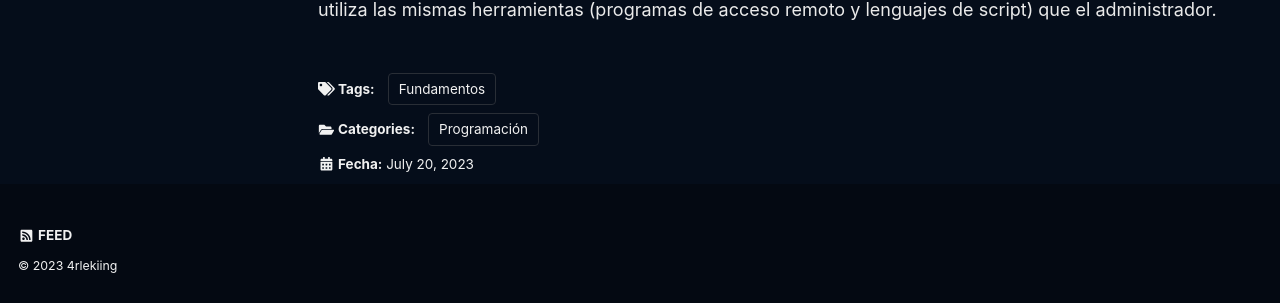
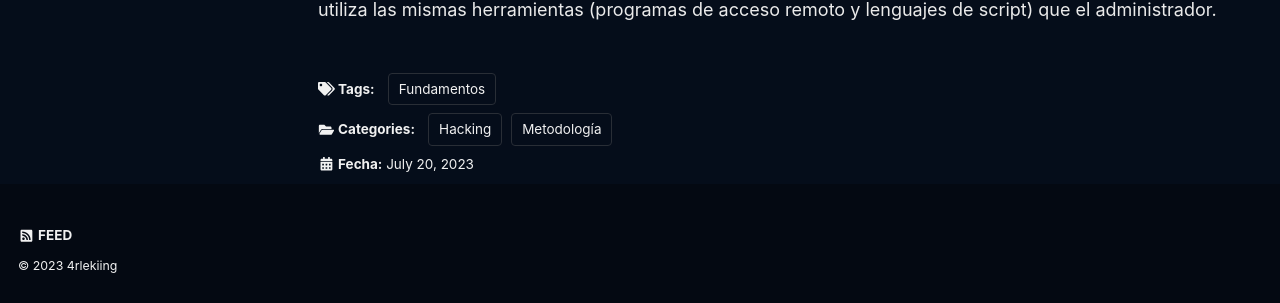
Before and after one commit to 4rleking/4rleking.github.io, a Jekyll site: the page built from _posts/2023-07-20-Metodologia.md, in a window 1280 px wide and 900 px high, scrolled down 9770 px. Shown: the part 588-891 px from the top of the window. Built offline with Jekyll 4.4.1, drawn with Linux system fonts in a browser that asks for light colours; cached includes are drawn as plain includes; a script that is not in the unit is left out.

Commit message:
Update 2023-07-20-Metodologia.md

```diff
--- a/_posts/2023-07-20-Metodologia.md
+++ b/_posts/2023-07-20-Metodologia.md
@@ -8,7 +8,8 @@ header:
   teaser: /assets/images/20230720/Introduccion.jpg
   teaser_home_page: true
 categories:
-  - Programación
+  - Metodología
+  - Hacking
 tags:
   - Fundamentos
 ---
```
